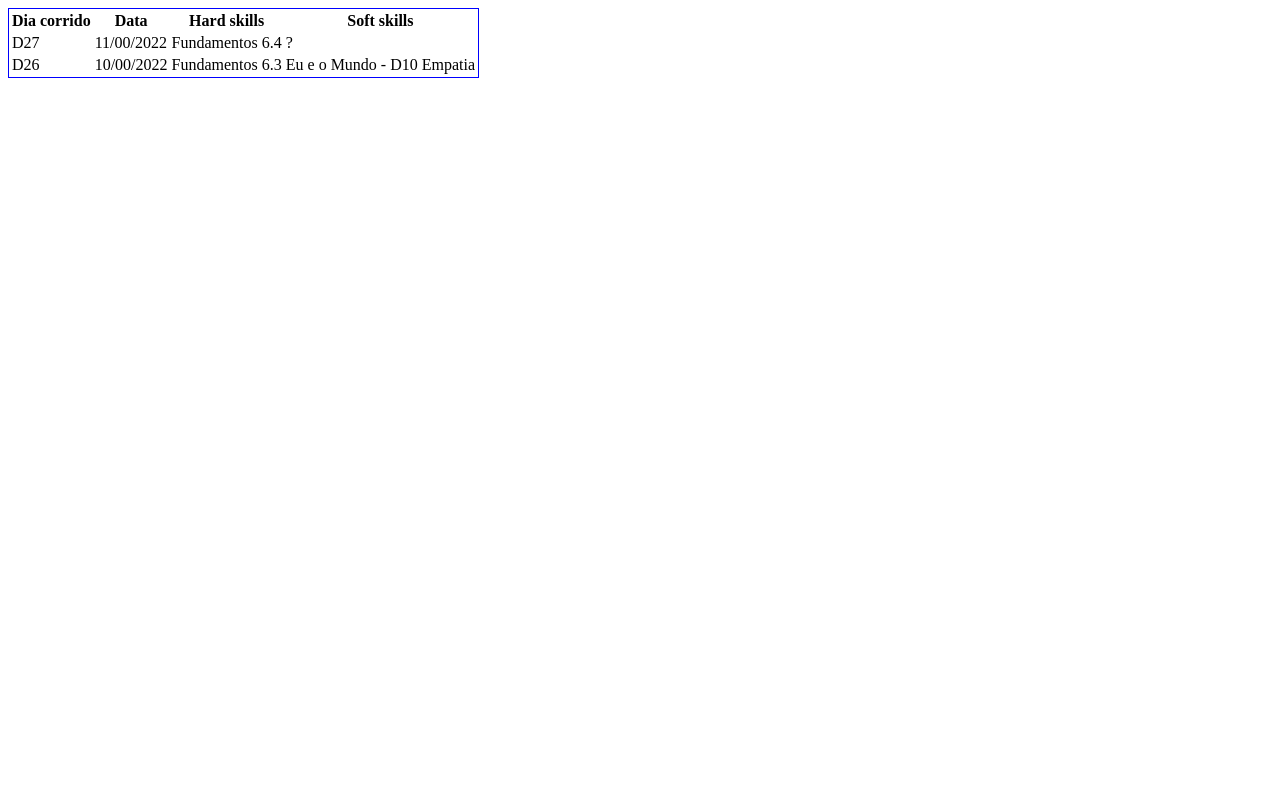
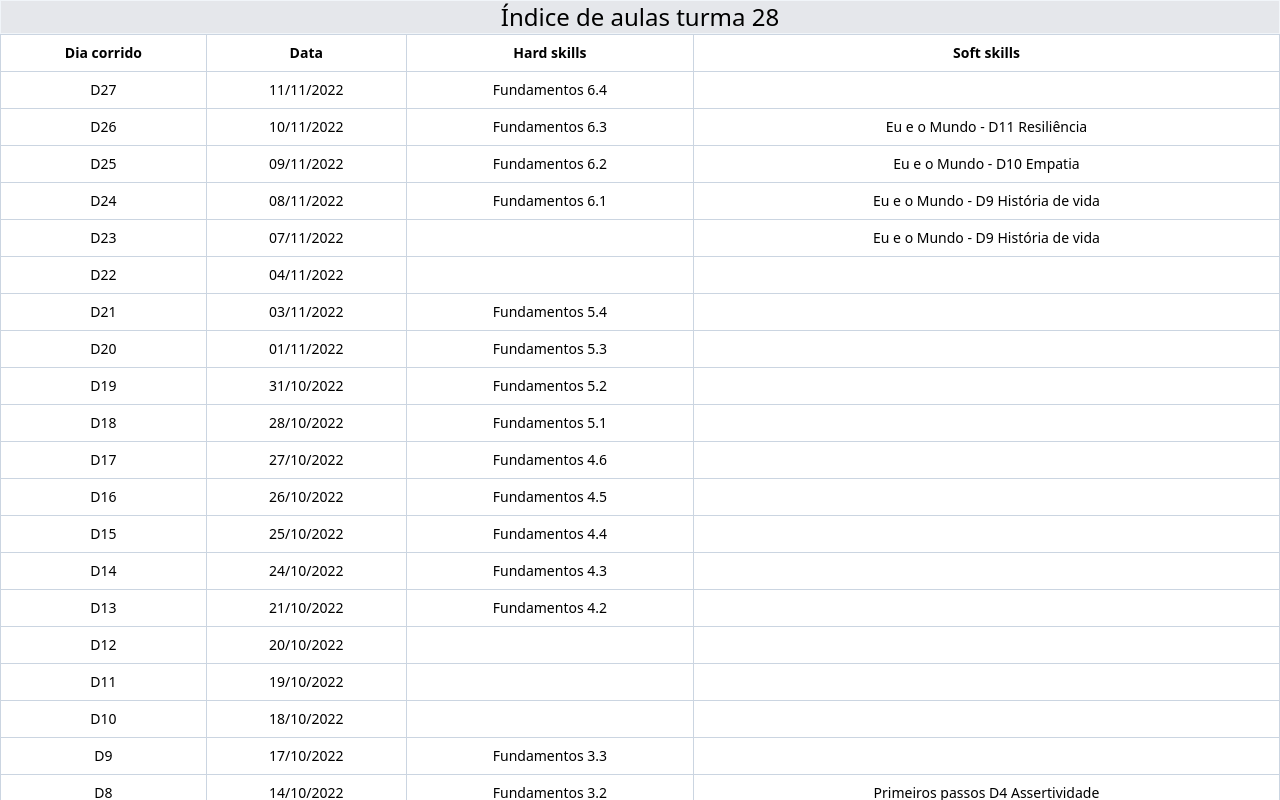
Before and after one commit to parseiro/course-annotations, a React (Create React App) app: page / in a window 1280 px wide. Shown: the top 800 px of the page. Built offline with nearby package versions, Linux system fonts and the light colour scheme.

Commit message:
Layout and content

```diff
--- a/src/App.css
+++ b/src/App.css
@@ -1,4 +1,7 @@
 table {
-    border: 1px solid blue;
+    @apply container text-sm mx-auto;
+}
 
+table * {
+    @apply table-auto border border-solid border-slate-300 border-collapse p-2 text-center;
 }
--- a/src/App.js
+++ b/src/App.js
@@ -7,13 +7,163 @@ const days = [
         title: "D27",
         date: new Date("2022, 11, 11"),
         hardSkills: "Fundamentos 6.4",
-        softSkils: "?",
+        softSkils: "",
     },
     {
         title: "D26",
         date: new Date("2022, 11, 10"),
         hardSkills: "Fundamentos 6.3",
+        softSkils: "Eu e o Mundo - D11 Resiliência",
+    },
+    {
+        title: "D25",
+        date: new Date("2022, 11, 09"),
+        hardSkills: "Fundamentos 6.2",
         softSkils: "Eu e o Mundo - D10 Empatia",
+    },
+    {
+        title: "D24",
+        date: new Date("2022, 11, 08"),
+        hardSkills: "Fundamentos 6.1",
+        softSkils: "Eu e o Mundo - D9 História de vida",
+    },
+    {
+        title: "D23",
+        date: new Date("2022, 11, 07"),
+        hardSkills: "",
+        softSkils: "Eu e o Mundo - D9 História de vida",
+    },
+    {
+        title: "D22",
+        date: new Date("2022, 11, 04"),
+        hardSkills: "",
+        softSkils: "",
+    },
+    {
+        title: "D21",
+        date: new Date("2022, 11, 03"),
+        hardSkills: "Fundamentos 5.4",
+        softSkils: "",
+    },
+    {
+        title: "D20",
+        date: new Date("2022, 11, 01"),
+        hardSkills: "Fundamentos 5.3",
+        softSkils: "",
+    },
+    {
+        title: "D19",
+        date: new Date("2022, 10, 31"),
+        hardSkills: "Fundamentos 5.2",
+        softSkils: "",
+    },
+    {
+        title: "D18",
+        date: new Date("2022, 10, 28"),
+        hardSkills: "Fundamentos 5.1",
+        softSkils: "",
+    },
+    {
+        title: "D17",
+        date: new Date("2022, 10, 27"),
+        hardSkills: "Fundamentos 4.6",
+        softSkils: "",
+    },
+    {
+        title: "D16",
+        date: new Date("2022, 10, 26"),
+        hardSkills: "Fundamentos 4.5",
+        softSkils: "",
+    },
+    {
+        title: "D15",
+        date: new Date("2022, 10, 25"),
+        hardSkills: "Fundamentos 4.4",
+        softSkils: "",
+    },
+    {
+        title: "D14",
+        date: new Date("2022, 10, 24"),
+        hardSkills: "Fundamentos 4.3",
+        softSkils: "",
+    },
+    {
+        title: "D13",
+        date: new Date("2022, 10, 21"),
+        hardSkills: "Fundamentos 4.2",
+        softSkils: "",
+    },
+    {
+        title: "D12",
+        date: new Date("2022, 10, 20"),
+        hardSkills: "",
+        softSkils: "",
+    },
+    {
+        title: "D11",
+        date: new Date("2022, 10, 19"),
+        hardSkills: "",
+        softSkils: "",
+    },
+    {
+        title: "D10",
+        date: new Date("2022, 10, 18"),
+        hardSkills: "",
+        softSkils: "",
+    },
+    {
+        title: "D9",
+        date: new Date("2022, 10, 17"),
+        hardSkills: "Fundamentos 3.3",
+        softSkils: "",
+    },
+    {
+        title: "D8",
+        date: new Date("2022, 10, 14"),
+        hardSkills: "Fundamentos 3.2",
+        softSkils: "Primeiros passos D4 Assertividade",
+    },
+    {
+        title: "D7",
+        date: new Date("2022, 10, 13"),
+        hardSkills: "Fundamentos 3.1",
+        softSkils: "Primeiros passos D3 Gestão do tempo",
+    },
+    {
+        title: "D6",
+        date: new Date("2022, 10, 11"),
+        hardSkills: "Fundamentos 2.2",
+        softSkils: "",
+    },
+    {
+        title: "D5",
+        date: new Date("2022, 10, 10"),
+        hardSkills: "Fundamentos 2.1",
+        softSkils: "",
+    },
+    {
+        title: "D4",
+        date: new Date("2022, 10, 7"),
+        hardSkills: "Fundamentos 1.2",
+        softSkils: "",
+    },
+    {
+        title: "D3",
+        date: new Date("2022, 10, 6"),
+        hardSkills: "Fundamentos 1.1",
+        softSkils: "",
+    },
+    {
+        title: "D2",
+        date: new Date("2022, 10, 5"),
+        hardSkills: "Welcome day 2",
+        softSkils: "",
+    },
+    {
+        title: "D1",
+        date: new Date("2022, 10, 4"),
+        hardSkills: "Welcome day 1",
+        softSkils: "",
     },
 ];
 
@@ -29,8 +179,6 @@ const days = [
 };*/
 
 function App() {
-    const itens = [];
-
     return (
         <div>
             <table>
@@ -48,7 +196,7 @@ function App() {
                     .map((e) => (
                         <tr key={e.title}>
                             <td>{e.title}</td>
-                            <td>{format(e.date, "dd/mm/yyyy")}</td>
+                            <td>{format(e.date, "dd/MM/yyyy")}</td>
                             <td>{e.hardSkills}</td>
                             <td>{e.softSkils}</td>
                         </tr>
--- /dev/null
+++ b/src/Footer.css
@@ -0,0 +1,3 @@
+footer {
+    @apply text-sm text-center text-red-500;
+}
--- /dev/null
+++ b/src/Footer.js
@@ -0,0 +1,18 @@
+import React from 'react';
+import './Footer.css';
+
+function Footer() {
+    return (
+        <footer>
+            Leonardo
+            <span className="hidden" aria-hidden="true">some daqui</span> leonardo@<span
+            className="hidden"
+            aria-hidden="true"
+        >some daqui</span
+        >vilelapinheiro<span className="hidden" aria-hidden="true">some daqui</span
+        >.com
+        </footer>
+    );
+}
+
+export default Footer;
--- a/src/index.css
+++ b/src/index.css
@@ -1,17 +1,3 @@
 @tailwind base;
 @tailwind components;
 @tailwind utilities;
-
-body {
-  margin: 0;
-  font-family: -apple-system, BlinkMacSystemFont, 'Segoe UI', 'Roboto', 'Oxygen',
-    'Ubuntu', 'Cantarell', 'Fira Sans', 'Droid Sans', 'Helvetica Neue',
-    sans-serif;
-  -webkit-font-smoothing: antialiased;
-  -moz-osx-font-smoothing: grayscale;
-}
-
-code {
-  font-family: source-code-pro, Menlo, Monaco, Consolas, 'Courier New',
-    monospace;
-}
--- a/src/index.js
+++ b/src/index.js
@@ -1,6 +1,15 @@
+import React from 'react';
 import ReactDOM from 'react-dom/client';
-import React from 'react';
+import './index.css';
 import App from './App';
+import Footer from './Footer';
+import Header from "./Header";
 
 const root = ReactDOM.createRoot(document.getElementById("app"));
-root.render(<App />);
+root.render(
+    <React.StrictMode>
+        <Header />
+        <App />
+        <Footer />
+    </React.StrictMode>
+);
```
